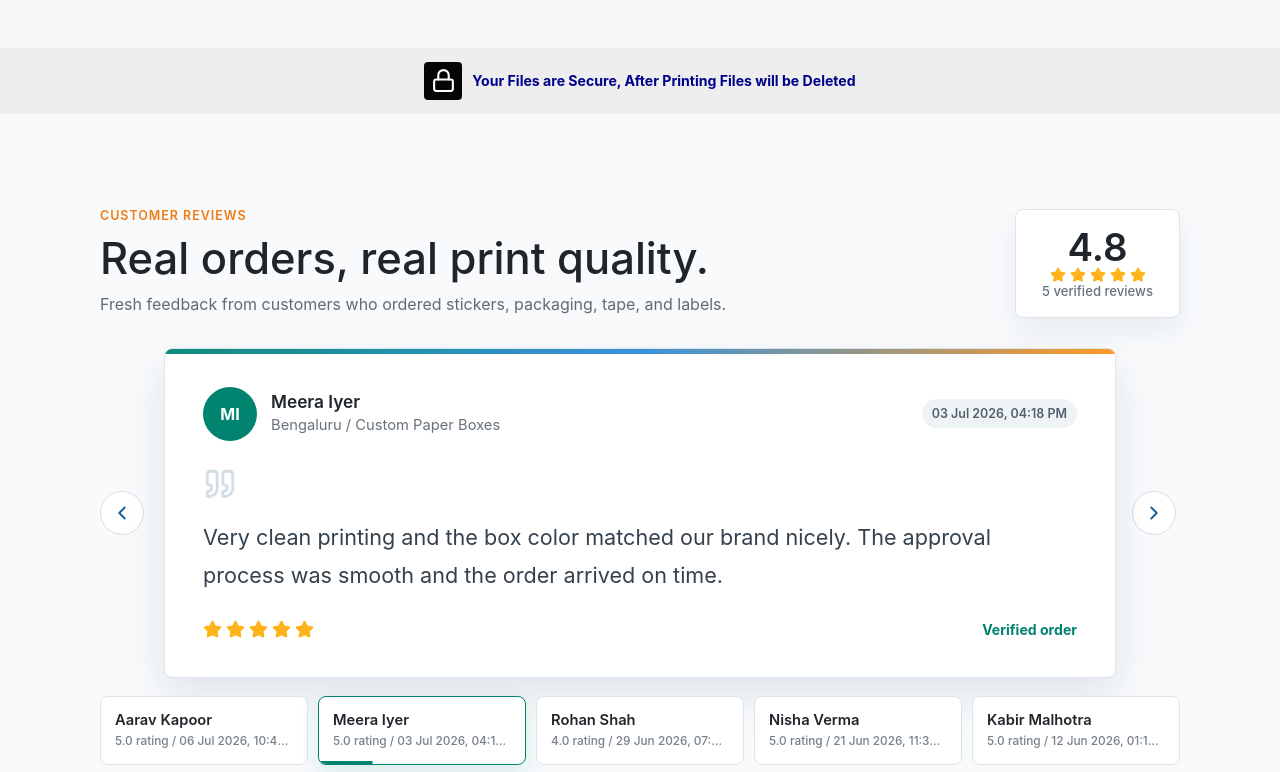
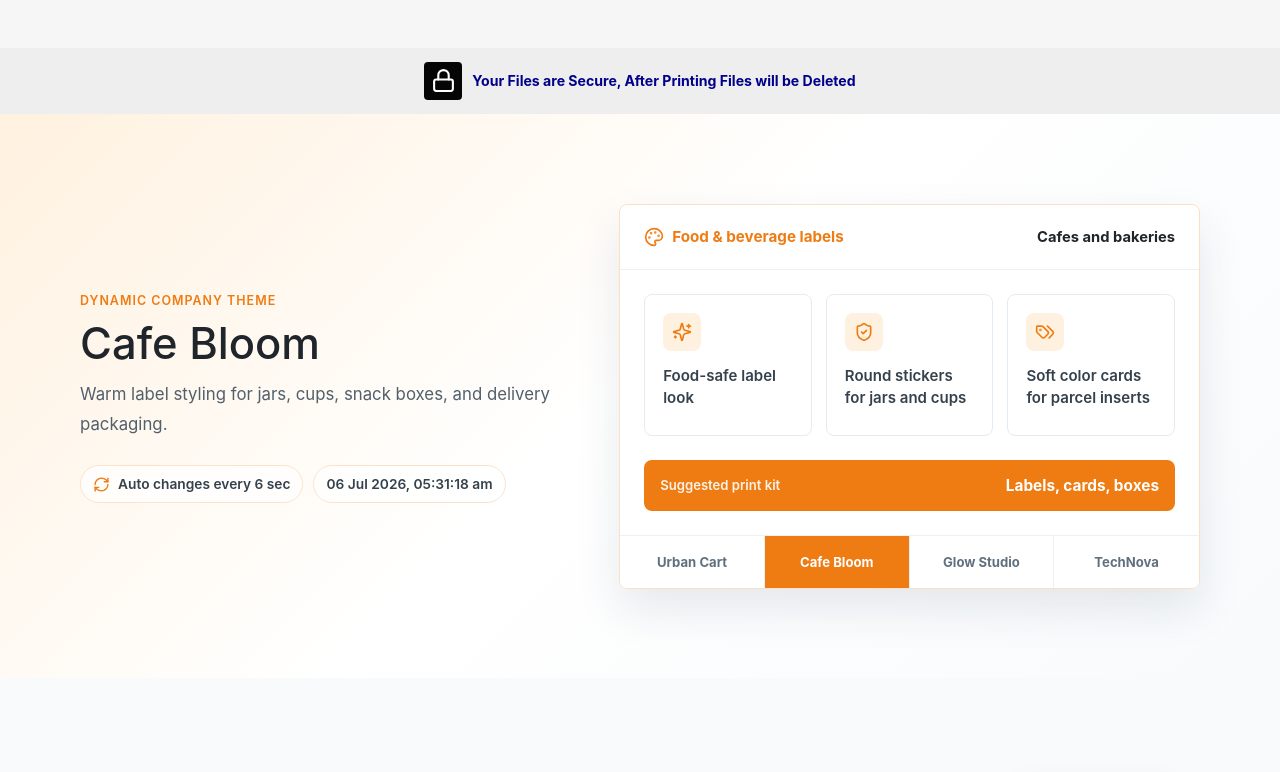
Before and after one commit to Ankitrawat2004/CREATIVE-PRINT-ARTS, a React (Vite) app: page / in a window 1280 px wide. Shown: the part 2326-3098 px from the top of the page. Built offline with nearby package versions, Linux system fonts and the light colour scheme.

Commit message:
Add dynamic company theme section

```diff
--- a/src/PrintingHome.jsx
+++ b/src/PrintingHome.jsx
@@ -13,13 +13,18 @@ import {
   Lock,
   Mail,
   Menu,
+  Palette,
   Phone,
   Pencil,
   Quote,
+  RefreshCw,
   Search,
+  ShieldCheck,
   ShoppingCart,
   Star,
   Settings,
+  Sparkles,
+  Tags,
   Upload,
   UserCircle,
   Wallet,
@@ -156,6 +161,65 @@ const printSteps = [
   },
 ];
 
+const companyThemes = [
+  {
+    company: "Urban Cart",
+    category: "Ecommerce packaging",
+    accent: "#00836f",
+    soft: "#e4f5f1",
+    summary: "A clean green packing setup for daily shipping, return labels, and thank-you inserts.",
+    features: [
+      "Courier bags with brand mark",
+      "Thank-you cards for repeat orders",
+      "Transparent tape for box sealing",
+    ],
+    bestFor: "Online stores",
+    products: "Bags, tape, stickers",
+  },
+  {
+    company: "Cafe Bloom",
+    category: "Food & beverage labels",
+    accent: "#ee7c13",
+    soft: "#fff1df",
+    summary: "Warm label styling for jars, cups, snack boxes, and delivery packaging.",
+    features: [
+      "Food-safe label look",
+      "Round stickers for jars and cups",
+      "Soft color cards for parcel inserts",
+    ],
+    bestFor: "Cafes and bakeries",
+    products: "Labels, cards, boxes",
+  },
+  {
+    company: "Glow Studio",
+    category: "Beauty brand printing",
+    accent: "#d63d8f",
+    soft: "#fdeaf5",
+    summary: "Premium sticker and box theme for cosmetics, skincare kits, and boutique packaging.",
+    features: [
+      "Luxury sticker finish",
+      "Compact box branding",
+      "Color-matched packaging set",
+    ],
+    bestFor: "Cosmetics",
+    products: "Boxes, labels, UV stickers",
+  },
+  {
+    company: "TechNova",
+    category: "Startup event kit",
+    accent: "#2168bd",
+    soft: "#e8f4ff",
+    summary: "Sharp print identity for events, launch packs, laptop stickers, and business cards.",
+    features: [
+      "Sticker sheets for events",
+      "Business cards for sales teams",
+      "Keychains and merch add-ons",
+    ],
+    bestFor: "Startups",
+    products: "Cards, sheets, keychains",
+  },
+];
+
 const reviews = [
   {
     name: "Aarav Kapoor",
@@ -215,6 +279,18 @@ const brandTags = [
   { label: "R", className: "brand-reliance" },
   { label: "Uber", className: "brand-uber" },
 ];
+
+function formatThemeTimestamp(date) {
+  return date.toLocaleString("en-IN", {
+    day: "2-digit",
+    month: "short",
+    year: "numeric",
+    hour: "2-digit",
+    minute: "2-digit",
+    second: "2-digit",
+    hour12: true,
+  });
+}
 
 function Header() {
   const [menuOpen, setMenuOpen] = useState(false);
@@ -351,6 +427,94 @@ function PrintProcessSection() {
             <Lock size={25} aria-hidden="true" />
           </span>
           <p>Your Files are Secure, After Printing Files will be Deleted</p>
+        </div>
+      </div>
+    </section>
+  );
+}
+
+function CompanyThemeSection() {
+  const [activeThemeIndex, setActiveThemeIndex] = useState(0);
+  const [themeTimestamp, setThemeTimestamp] = useState(() =>
+    formatThemeTimestamp(new Date())
+  );
+  const activeTheme = companyThemes[activeThemeIndex];
+
+  useEffect(() => {
+    const timer = window.setInterval(() => {
+      setActiveThemeIndex((index) => (index + 1) % companyThemes.length);
+      setThemeTimestamp(formatThemeTimestamp(new Date()));
+    }, 6000);
+
+    return () => window.clearInterval(timer);
+  }, []);
+
+  const selectTheme = (index) => {
+    setActiveThemeIndex(index);
+    setThemeTimestamp(formatThemeTimestamp(new Date()));
+  };
+
+  return (
+    <section
+      className="company-theme"
+      style={{ "--theme-accent": activeTheme.accent, "--theme-soft": activeTheme.soft }}
+      aria-label="Dynamic company theme"
+    >
+      <div className="company-theme-inner">
+        <div className="company-theme-copy reveal">
+          <span className="section-kicker">Dynamic company theme</span>
+          <h2>{activeTheme.company}</h2>
+          <p>{activeTheme.summary}</p>
+
+          <div className="theme-meta-row">
+            <span>
+              <RefreshCw size={17} aria-hidden="true" />
+              Auto changes every 6 sec
+            </span>
+            <time>{themeTimestamp}</time>
+          </div>
+        </div>
+
+        <div className="theme-panel reveal">
+          <div className="theme-panel-head">
+            <span>
+              <Palette size={20} aria-hidden="true" />
+              {activeTheme.category}
+            </span>
+            <strong>{activeTheme.bestFor}</strong>
+          </div>
+
+          <div className="theme-feature-grid">
+            {activeTheme.features.map((feature, index) => {
+              const Icon = [Sparkles, ShieldCheck, Tags][index];
+              return (
+                <article className="theme-feature" key={feature}>
+                  <span>
+                    <Icon size={20} aria-hidden="true" />
+                  </span>
+                  <p>{feature}</p>
+                </article>
+              );
+            })}
+          </div>
+
+          <div className="theme-product-bar">
+            <span>Suggested print kit</span>
+            <strong>{activeTheme.products}</strong>
+          </div>
+
+          <div className="theme-tabs" aria-label="Choose company theme">
+            {companyThemes.map((theme, index) => (
+              <button
+                className={index === activeThemeIndex ? "is-active" : ""}
+                type="button"
+                key={theme.company}
+                onClick={() => selectTheme(index)}
+              >
+                {theme.company}
+              </button>
+            ))}
+          </div>
         </div>
       </div>
     </section>
@@ -572,6 +736,7 @@ export default function PrintingHome() {
         <CategoryTabs />
         <Products />
         <PrintProcessSection />
+        <CompanyThemeSection />
         <Reviews />
       </main>
       <BrandStrip />
--- a/src/printing.css
+++ b/src/printing.css
@@ -630,6 +630,183 @@ h3 {
   line-height: 1.45;
 }
 
+.company-theme {
+  padding: clamp(56px, 7vw, 92px) clamp(16px, 4.2vw, 56px);
+  background:
+    linear-gradient(135deg, var(--theme-soft), #ffffff 48%, #f8fafc),
+    #ffffff;
+}
+
+.company-theme-inner {
+  display: grid;
+  grid-template-columns: minmax(0, 0.9fr) minmax(360px, 1.1fr);
+  gap: clamp(26px, 5vw, 70px);
+  align-items: center;
+  width: min(1120px, 100%);
+  margin: 0 auto;
+}
+
+.company-theme-copy h2 {
+  margin-bottom: 14px;
+  color: #1f252b;
+}
+
+.company-theme-copy p {
+  max-width: 560px;
+  margin-bottom: 26px;
+  color: #52606c;
+  font-size: 1.05rem;
+  line-height: 1.75;
+}
+
+.theme-meta-row {
+  display: flex;
+  flex-wrap: wrap;
+  gap: 10px;
+  align-items: center;
+}
+
+.theme-meta-row span,
+.theme-meta-row time {
+  display: inline-flex;
+  min-height: 38px;
+  align-items: center;
+  gap: 8px;
+  padding: 0 12px;
+  border: 1px solid color-mix(in srgb, var(--theme-accent) 22%, #ffffff);
+  border-radius: 999px;
+  color: #35414c;
+  background: rgba(255, 255, 255, 0.72);
+  font-size: 0.86rem;
+  font-weight: 600;
+}
+
+.theme-meta-row span svg {
+  color: var(--theme-accent);
+}
+
+.theme-panel {
+  border: 1px solid color-mix(in srgb, var(--theme-accent) 24%, #ffffff);
+  border-radius: 8px;
+  overflow: hidden;
+  background: rgba(255, 255, 255, 0.94);
+  box-shadow: 0 20px 45px rgba(24, 53, 78, 0.1);
+}
+
+.theme-panel-head {
+  display: flex;
+  flex-wrap: wrap;
+  gap: 12px;
+  align-items: center;
+  justify-content: space-between;
+  padding: 22px 24px;
+  border-bottom: 1px solid #edf1f4;
+}
+
+.theme-panel-head span {
+  display: inline-flex;
+  align-items: center;
+  gap: 8px;
+  color: var(--theme-accent);
+  font-size: 0.95rem;
+  font-weight: 700;
+}
+
+.theme-panel-head strong {
+  color: #1f252b;
+  font-size: 0.92rem;
+  font-weight: 700;
+}
+
+.theme-feature-grid {
+  display: grid;
+  grid-template-columns: repeat(3, minmax(0, 1fr));
+  gap: 14px;
+  padding: 24px;
+}
+
+.theme-feature {
+  display: grid;
+  gap: 14px;
+  min-height: 142px;
+  align-content: start;
+  padding: 18px;
+  border: 1px solid #e4ebf0;
+  border-radius: 8px;
+  background: #ffffff;
+}
+
+.theme-feature span {
+  display: grid;
+  width: 38px;
+  height: 38px;
+  place-items: center;
+  border-radius: 8px;
+  color: var(--theme-accent);
+  background: var(--theme-soft);
+}
+
+.theme-feature p {
+  margin-bottom: 0;
+  color: #35414c;
+  font-size: 0.94rem;
+  font-weight: 600;
+  line-height: 1.5;
+}
+
+.theme-product-bar {
+  display: flex;
+  flex-wrap: wrap;
+  gap: 10px;
+  align-items: center;
+  justify-content: space-between;
+  margin: 0 24px 24px;
+  padding: 16px;
+  border-radius: 8px;
+  color: #ffffff;
+  background: var(--theme-accent);
+}
+
+.theme-product-bar span {
+  font-size: 0.82rem;
+  font-weight: 600;
+  opacity: 0.9;
+}
+
+.theme-product-bar strong {
+  font-size: 0.96rem;
+  font-weight: 700;
+}
+
+.theme-tabs {
+  display: grid;
+  grid-template-columns: repeat(4, minmax(0, 1fr));
+  gap: 0;
+  border-top: 1px solid #edf1f4;
+}
+
+.theme-tabs button {
+  min-width: 0;
+  min-height: 52px;
+  padding: 0 10px;
+  border: 0;
+  border-right: 1px solid #edf1f4;
+  color: #60707f;
+  background: #ffffff;
+  font-size: 0.82rem;
+  font-weight: 700;
+  cursor: pointer;
+}
+
+.theme-tabs button:last-child {
+  border-right: 0;
+}
+
+.theme-tabs button.is-active {
+  color: #ffffff;
+  background: var(--theme-accent);
+}
+
 .reviews {
   background: #f8fafc;
 }
@@ -1206,6 +1383,14 @@ h3 {
     grid-template-columns: repeat(2, minmax(0, 1fr));
   }
 
+  .company-theme-inner {
+    grid-template-columns: 1fr;
+  }
+
+  .theme-feature-grid {
+    grid-template-columns: repeat(2, minmax(0, 1fr));
+  }
+
   .review-list {
     grid-template-columns: repeat(2, minmax(0, 1fr));
   }
@@ -1354,6 +1539,37 @@ h3 {
   .review-list {
     grid-template-columns: 1fr;
     width: min(430px, calc(100% - 28px));
+  }
+
+  .company-theme {
+    padding: 46px 16px;
+  }
+
+  .company-theme-inner {
+    width: min(430px, 100%);
+  }
+
+  .theme-panel-head,
+  .theme-product-bar {
+    align-items: flex-start;
+    flex-direction: column;
+  }
+
+  .theme-feature-grid {
+    grid-template-columns: 1fr;
+    padding: 18px;
+  }
+
+  .theme-feature {
+    min-height: auto;
+  }
+
+  .theme-tabs {
+    grid-template-columns: repeat(2, minmax(0, 1fr));
+  }
+
+  .theme-tabs button:nth-child(2) {
+    border-right: 0;
   }
 
   .service-highlights {
```
